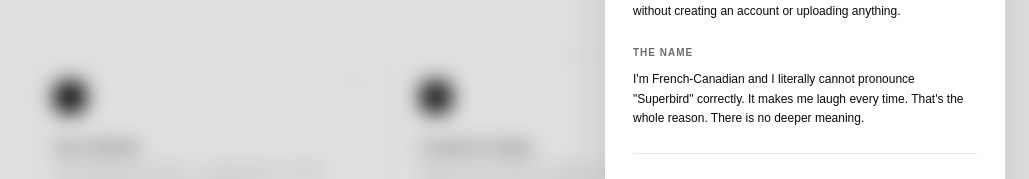
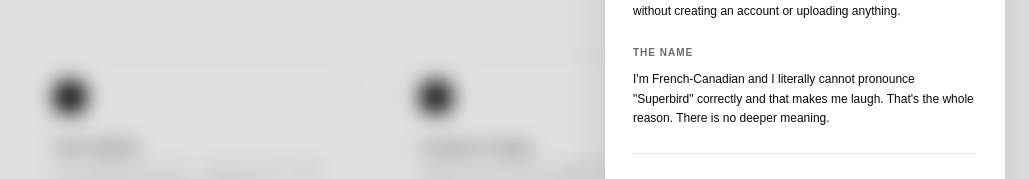
Before and after one commit to frvncois/superbird, a Vue app: page / in a window 1280 px wide. Both pictures are taken after a click on the button "ABOUT". Shown: the part 436-615 px from the top of the page, without its empty margins (251-1280 px from the left). Built offline with nearby package versions, Linux system fonts and the light colour scheme.

Commit message:
Lil fixie

```diff
--- a/src/components/AboutModal.vue
+++ b/src/components/AboutModal.vue
@@ -82,7 +82,7 @@ const privacy = [
           <div class="mb-6">
             <p class="text-[10px] font-semibold uppercase tracking-widest text-foreground/60 mb-2.5">The name</p>
             <p class="text-xs leading-relaxed text-foreground">
-              I'm French-Canadian and I literally cannot pronounce "Superbird" correctly. It makes me laugh every time. That's the whole reason. There is no deeper meaning.
+              I'm French-Canadian and I literally cannot pronounce "Superbird" correctly and that makes me laugh. That's the whole reason. There is no deeper meaning.
             </p>
           </div>
 
--- a/src/composables/useRouteLeave.ts
+++ b/src/composables/useRouteLeave.ts
@@ -6,7 +6,7 @@ import { onBeforeRouteLeave } from 'vue-router'
 const leaving = ref(false)
 let guardFired = false
 
-const DURATION = 340
+const DURATION = 400
 
 export function useRouteLeave() {
   onMounted(() => {
```
